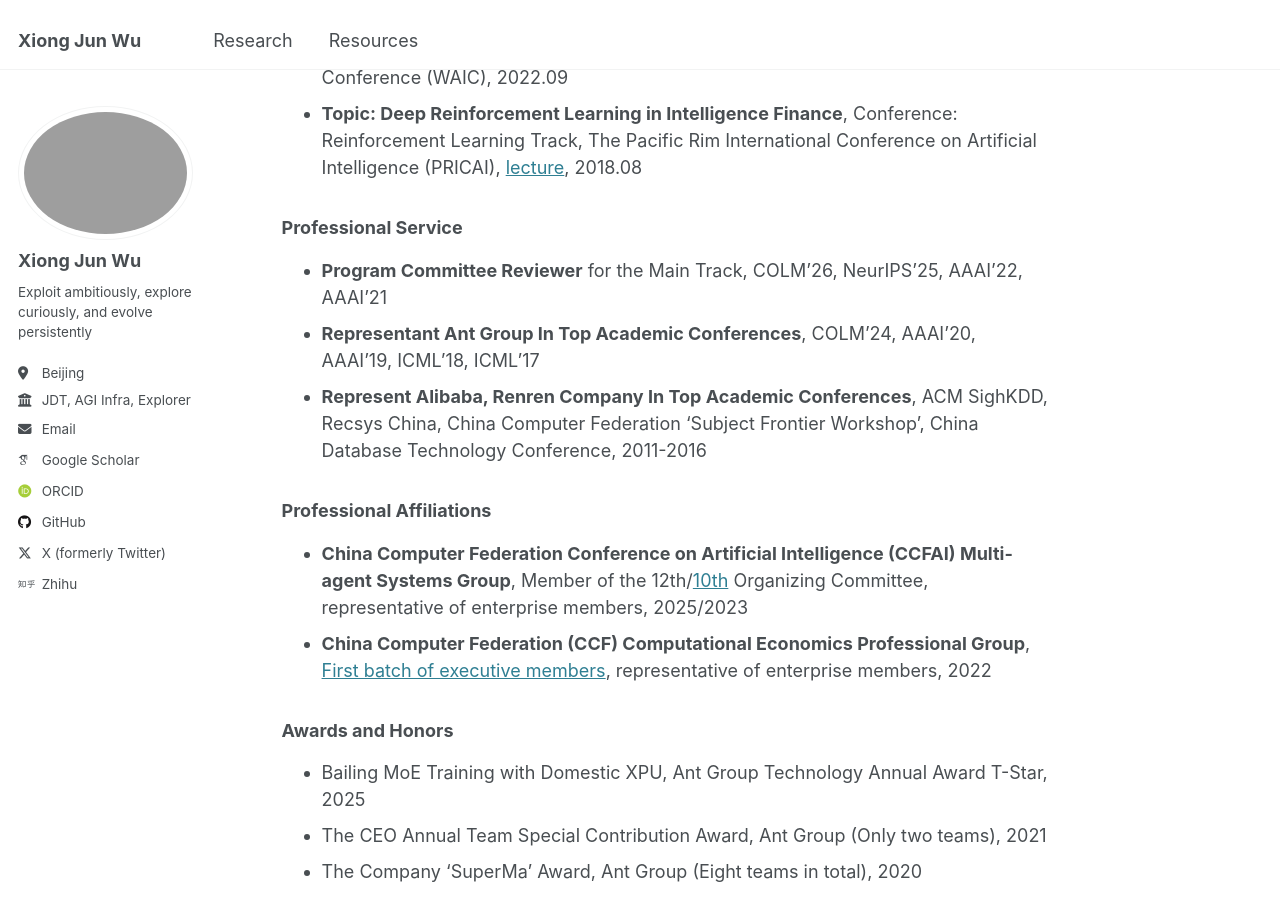
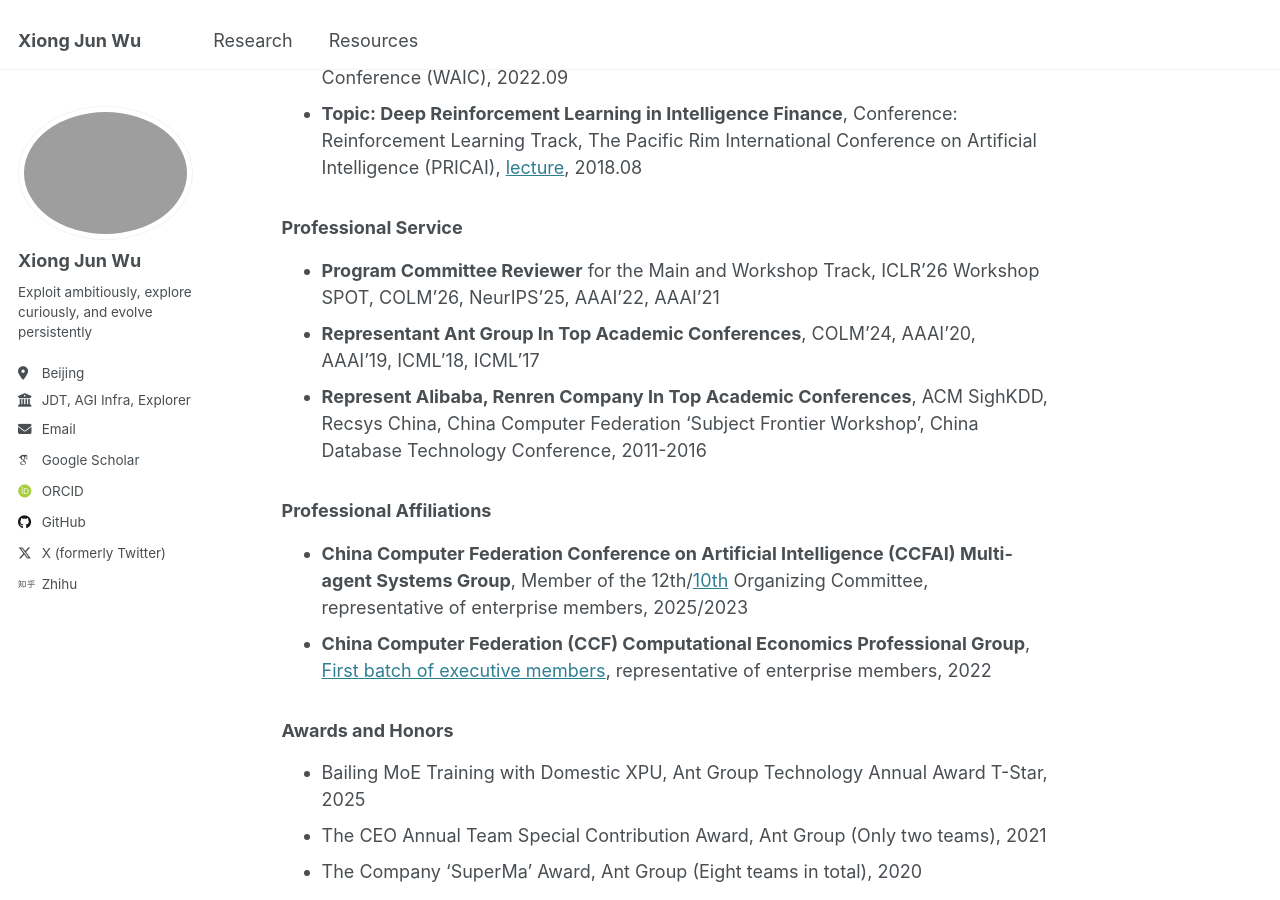
Before and after one commit to junwuxgi/junwuxgi.github.io, a Jekyll site: the page built from _pages/about.md, in a window 1280 px wide and 900 px high, scrolled down 874 px. Built offline with Jekyll 4.4.1, drawn with Linux system fonts in a browser that asks for light colours; some web fonts are replaced.

```diff
--- a/_pages/about.md
+++ b/_pages/about.md
@@ -25,7 +25,7 @@ redirect_from:
 
 ### **Professional** Service
 
-- **Program Committee Reviewer** for the Main Track, COLM'26, NeurIPS'25, AAAI'22, AAAI'21
+- **Program Committee Reviewer** for the Main and Workshop Track, ICLR'26 Workshop SPOT, COLM'26, NeurIPS'25, AAAI'22, AAAI'21
 - **Representant Ant Group In Top Academic Conferences**, COLM'24, AAAI'20, AAAI'19, ICML'18, ICML'17
 - **Represent Alibaba, Renren Company In Top Academic Conferences**, ACM SighKDD, Recsys China, China Computer Federation ‘Subject Frontier Workshop’, China Database Technology Conference, 2011-2016
 
```
